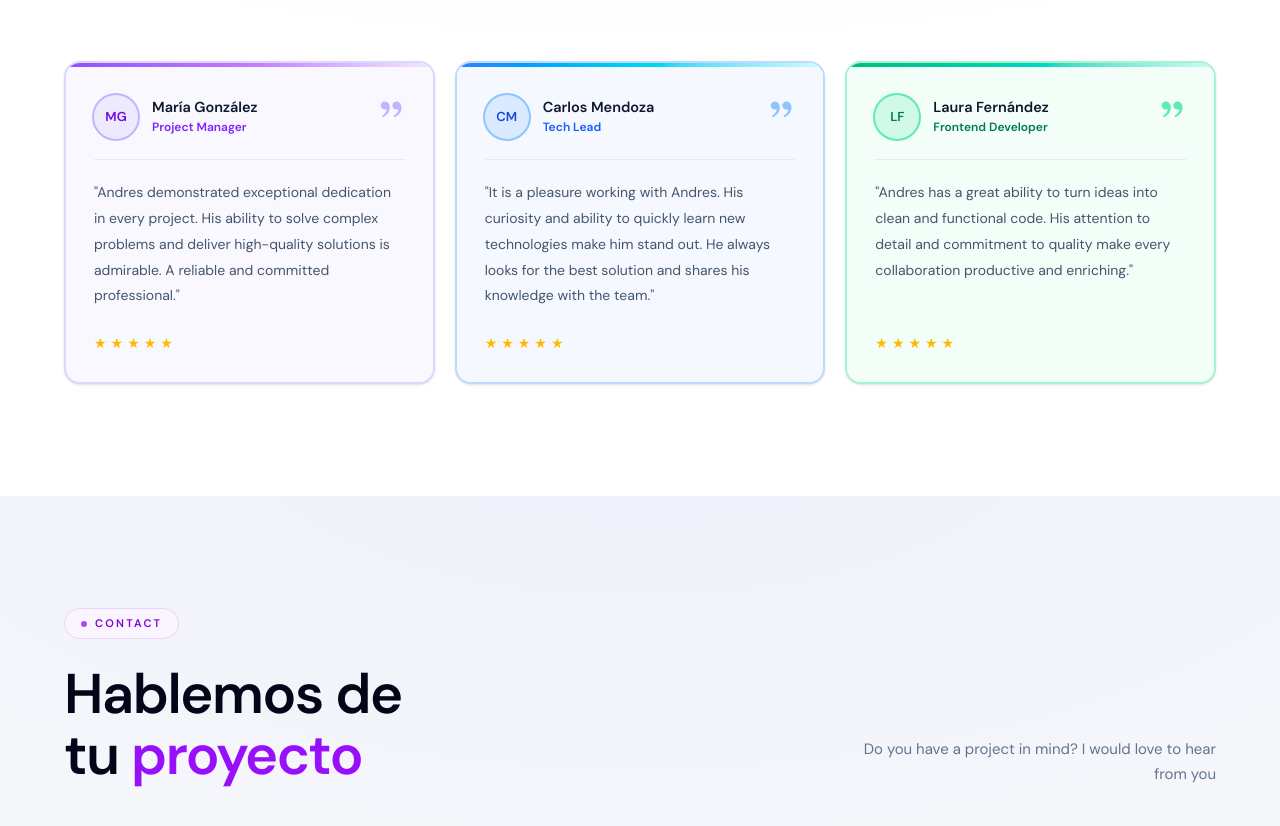
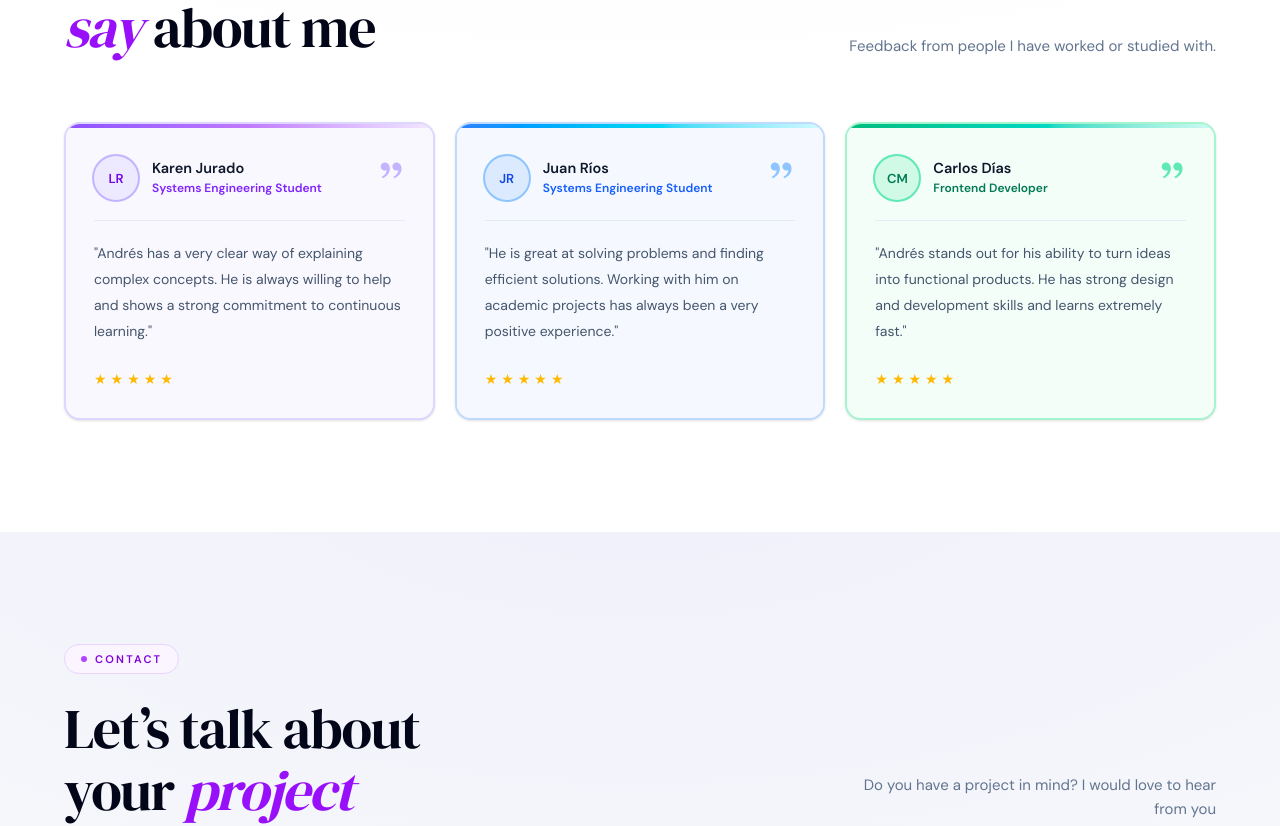
Before and after one commit to AndresRios123/Portfolio, a Next.js app: page /en in a window 1280 px wide. Shown: the part 5739-6565 px from the top of the page. Built offline with nearby package versions, Linux system fonts and the light colour scheme.

Commit message:
cambiadas traducciones y estilos de titulos

```diff
--- a/app/components/sections/Contact.tsx
+++ b/app/components/sections/Contact.tsx
@@ -6,7 +6,6 @@ import ContactForm from "./ContactForm";
 import { FiGithub, FiLinkedin } from "react-icons/fi";
 // import { FiInstagram, FiFacebook } from "react-icons/fi";
 import { DM_Serif_Display } from "next/font/google";
-
 
 const dmSerif = DM_Serif_Display({
   subsets: ["latin"],
@@ -44,19 +43,21 @@ const socialColors = [
 ];
 
 export default function Contact() {
-  const t           = useTranslations("contact");
-  const socialLinks = t.raw("socialLinks") as { href: string; platform: string }[];
+  const t = useTranslations("contact");
+  const socialLinks = t.raw("socialLinks") as {
+    href: string;
+    platform: string;
+  }[];
 
   return (
     <section
       id="contacto"
-      className="relative bg-[#f5f7fb] px-6 py-28 transition-colors duration-300 md:px-10 lg:px-16 dark:bg-[#070b14]"
+      className={`${dmSerif.variable} relative bg-[#f5f7fb] px-6 py-28 transition-colors duration-300 md:px-10 lg:px-16 dark:bg-[#070b14]`}
     >
       {/* Background glow */}
       <div className="pointer-events-none absolute inset-0 bg-[radial-gradient(ellipse_80%_50%_at_50%_-10%,rgba(139,92,246,0.05),transparent)] dark:bg-[radial-gradient(ellipse_80%_50%_at_50%_-10%,rgba(139,92,246,0.09),transparent)]" />
 
       <div className="relative mx-auto max-w-[1180px]">
-
         {/* ── Header ─────────────────────────────────────────── */}
         <motion.div
           initial="hidden"
@@ -76,10 +77,16 @@ export default function Contact() {
           <div className="flex w-full flex-col gap-4 md:flex-row md:items-end md:justify-between">
             <motion.h2
               variants={fadeUp}
-              className="max-w-xl text-balance text-4xl font-bold tracking-tight text-slate-950 md:text-5xl lg:text-[3.5rem] lg:leading-[1.1] dark:text-white"
+              className="max-w-xl text-balance text-4xl font-normal tracking-tight text-slate-950 md:text-5xl lg:text-[3.5rem] lg:leading-[1.1] dark:text-white"
+              style={{ fontFamily: "var(--font-dm-serif)" }}
             >
-              Hablemos de tu{" "}
-              <span className="text-purple-600 dark:text-purple-400">proyecto</span>
+              {t.rich("heading", {
+                highlight: (chunks) => (
+                  <span className="italic text-purple-600 dark:text-purple-400">
+                    {chunks}
+                  </span>
+                ),
+              })}
             </motion.h2>
 
             <motion.p
@@ -93,7 +100,6 @@ export default function Contact() {
 
         {/* ── Content ───────────────────────────────────────── */}
         <div className="grid gap-10 lg:grid-cols-[1fr_1.1fr] lg:gap-14">
-
           {/* ── Left — una sola card ──────────────────────── */}
           <motion.div
             initial={{ opacity: 0, x: -20 }}
@@ -102,7 +108,6 @@ export default function Contact() {
             transition={{ duration: 0.85, ease: [0.16, 1, 0.3, 1] }}
           >
             <div className="relative flex h-full flex-col overflow-hidden rounded-2xl border border-slate-200/80 bg-white shadow-sm dark:border-white/10 dark:bg-[#0b1120]/80">
-
               {/* Top accent bar */}
               <div className="h-[3px] w-full bg-gradient-to-r from-purple-500 via-purple-400 to-transparent dark:from-purple-500 dark:via-purple-400 dark:to-transparent" />
 
@@ -110,7 +115,6 @@ export default function Contact() {
               <div className="pointer-events-none absolute inset-0 bg-[radial-gradient(ellipse_60%_50%_at_0%_0%,rgba(139,92,246,0.06),transparent)]" />
 
               <div className="relative flex flex-1 flex-col p-8">
-
                 {/* Overline */}
                 <p className="mb-4 text-[11px] font-bold uppercase tracking-[0.2em] text-purple-400 dark:text-purple-500">
                   {t("title")}
@@ -166,7 +170,6 @@ export default function Contact() {
                     );
                   })}
                 </div>
-
               </div>
             </div>
           </motion.div>
@@ -176,11 +179,14 @@ export default function Contact() {
             initial={{ opacity: 0, x: 20 }}
             whileInView={{ opacity: 1, x: 0 }}
             viewport={{ once: true, amount: 0.2 }}
-            transition={{ duration: 0.85, delay: 0.1, ease: [0.16, 1, 0.3, 1] }}
+            transition={{
+              duration: 0.85,
+              delay: 0.1,
+              ease: [0.16, 1, 0.3, 1],
+            }}
           >
             <ContactForm />
           </motion.div>
-
         </div>
       </div>
     </section>
--- a/app/components/sections/Testimonials.tsx
+++ b/app/components/sections/Testimonials.tsx
@@ -113,14 +113,20 @@ export default function Testimonials() {
           </motion.span>
 
           <div className="flex w-full flex-col gap-4 md:flex-row md:items-end md:justify-between">
+
+
           <motion.h2
             variants={fadeUp}
             className="max-w-xl text-balance text-4xl font-normal tracking-tight text-slate-950 md:text-5xl lg:text-[3.5rem] lg:leading-[1.1] dark:text-white"
             style={{ fontFamily: "var(--font-dm-serif)" }}
           >
-              Lo que{" "}
-              <span className="italic text-purple-600 dark:text-purple-400">dicen</span>{" "}
-              de mí
+            {t.rich("heading", {
+              highlight: (chunks) => (
+                <span className="italic text-purple-600 dark:text-purple-400">
+                  {chunks}
+                </span>
+              ),
+            })}
           </motion.h2>
 
             <motion.p
--- a/app/messages/en.json
+++ b/app/messages/en.json
@@ -78,30 +78,32 @@
 },
 "testimonials": {
   "title": "Testimonials",
-    "subtitle": "What people say about working with me",
+  "heading": "What people <highlight>say</highlight> about me",
+  "subtitle": "Feedback from people I have worked or studied with.",
   "items": [
     {
-        "name": "María González",
-        "role": "Project Manager",
-        "initials": "MG",
-        "text": "Andres demonstrated exceptional dedication in every project. His ability to solve complex problems and deliver high-quality solutions is admirable. A reliable and committed professional."
+      "name": "Karen Jurado",
+      "role": "Systems Engineering Student",
+      "initials": "LR",
+      "text": "Andrés has a very clear way of explaining complex concepts. He is always willing to help and shows a strong commitment to continuous learning."
     },
     {
-        "name": "Carlos Mendoza",
-        "role": "Tech Lead",
-        "initials": "CM",
-        "text": "It is a pleasure working with Andres. His curiosity and ability to quickly learn new technologies make him stand out. He always looks for the best solution and shares his knowledge with the team."
+      "name": "Juan Ríos",
+      "role": "Systems Engineering Student",
+      "initials": "JR",
+      "text": "He is great at solving problems and finding efficient solutions. Working with him on academic projects has always been a very positive experience."
     },
     {
-        "name": "Laura Fernández",
+      "name": "Carlos Días",
       "role": "Frontend Developer",
-        "initials": "LF",
-        "text": "Andres has a great ability to turn ideas into clean and functional code. His attention to detail and commitment to quality make every collaboration productive and enriching."
+      "initials": "CM",
+      "text": "Andrés stands out for his ability to turn ideas into functional products. He has strong design and development skills and learns extremely fast."
     }
   ]
 },
   "contact": {
     "title": "Contact",
+    "heading": "Let’s talk about your <highlight>project</highlight>",
     "subtitle": "Do you have a project in mind? I would love to hear from you",
 
     "left": {
--- a/app/messages/es.json
+++ b/app/messages/es.json
@@ -78,30 +78,32 @@
 },
   "testimonials": {
   "title": "Testimonios",
-    "subtitle": "Lo que dicen quienes han trabajado conmigo",
+  "heading": "Lo que <highlight>dicen</highlight> de mí",
+  "subtitle": "Opiniones de personas con las que he trabajado o estudiado.",
   "items": [
     {
-        "name": "María González",
-        "role": "Project Manager",
-        "initials": "MG",
-        "text": "Andres demostró una dedicación excepcional en cada proyecto. Su capacidad para resolver problemas complejos y entregar soluciones de calidad es admirable. Un profesional confiable y comprometido."
+      "name": "Karen Jurado",
+      "role": "Estudiante de Ingeniería de Sistemas",
+      "initials": "LR",
+      "text": "Andrés tiene una forma muy clara de explicar conceptos complejos. Siempre está dispuesto a ayudar y se nota mucho su interés por el aprendizaje continuo."
     },
     {
-        "name": "Carlos Mendoza",
-        "role": "Tech Lead",
-        "initials": "CM",
-        "text": "Es un placer trabajar con Andres. Su curiosidad natural y habilidad para aprender rápidamente nuevas tecnologías lo hacen destacar. Siempre busca la mejor solución y comparte sus conocimientos con el equipo."
+      "name": "Juan Ríos",
+      "role": "Estudiante de Ingeniería de Sistemas",
+      "initials": "JR",
+      "text": "Es muy bueno resolviendo problemas y buscando soluciones eficientes. Trabajar con él en proyectos académicos siempre ha sido una experiencia muy positiva."
     },
     {
-        "name": "Laura Fernández",
-        "role": "Frontend Developer",
-        "initials": "LF",
-        "text": "Andres tiene una gran habilidad para transformar ideas en código limpio y funcional. Su atención al detalle y compromiso con la calidad hacen que cada colaboración sea productiva y enriquecedora."
+      "name": "Carlos Días",
+      "role": "Desarrollador Frontend",
+      "initials": "CM",
+      "text": "Andrés destaca por su capacidad para convertir ideas en productos funcionales. Tiene muy buen criterio para diseño y desarrollo, y aprende extremadamente rápido."
     }
   ]
 },
   "contact": {
     "title": "Contacto",
+    "heading": "Hablemos de tu <highlight>proyecto</highlight>",
     "subtitle": "¿Tienes un proyecto en mente? Me encantaría saber de ti",
 
     "left": {
```
Lines whose indentation alone changed are shown as unchanged.
